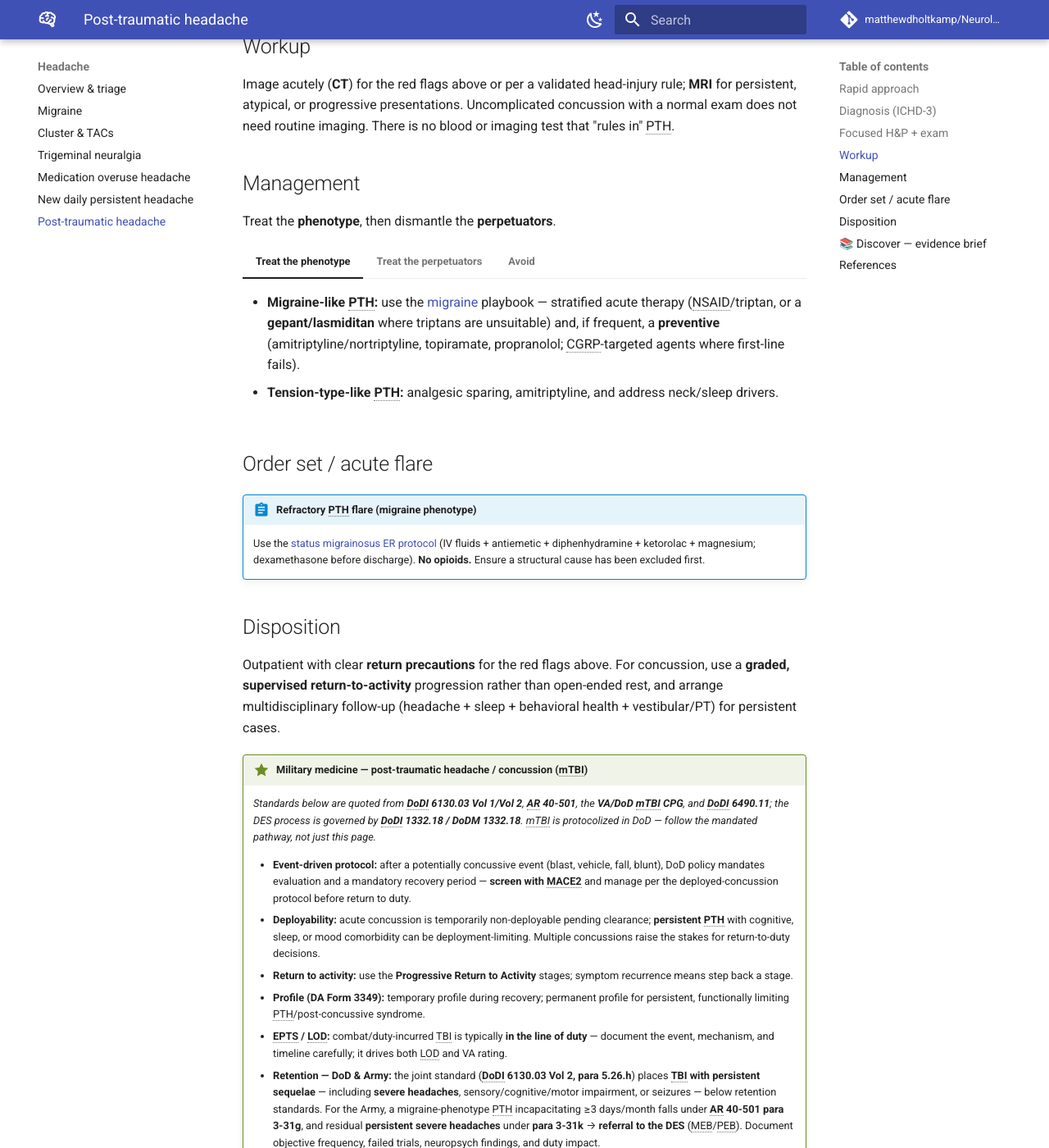
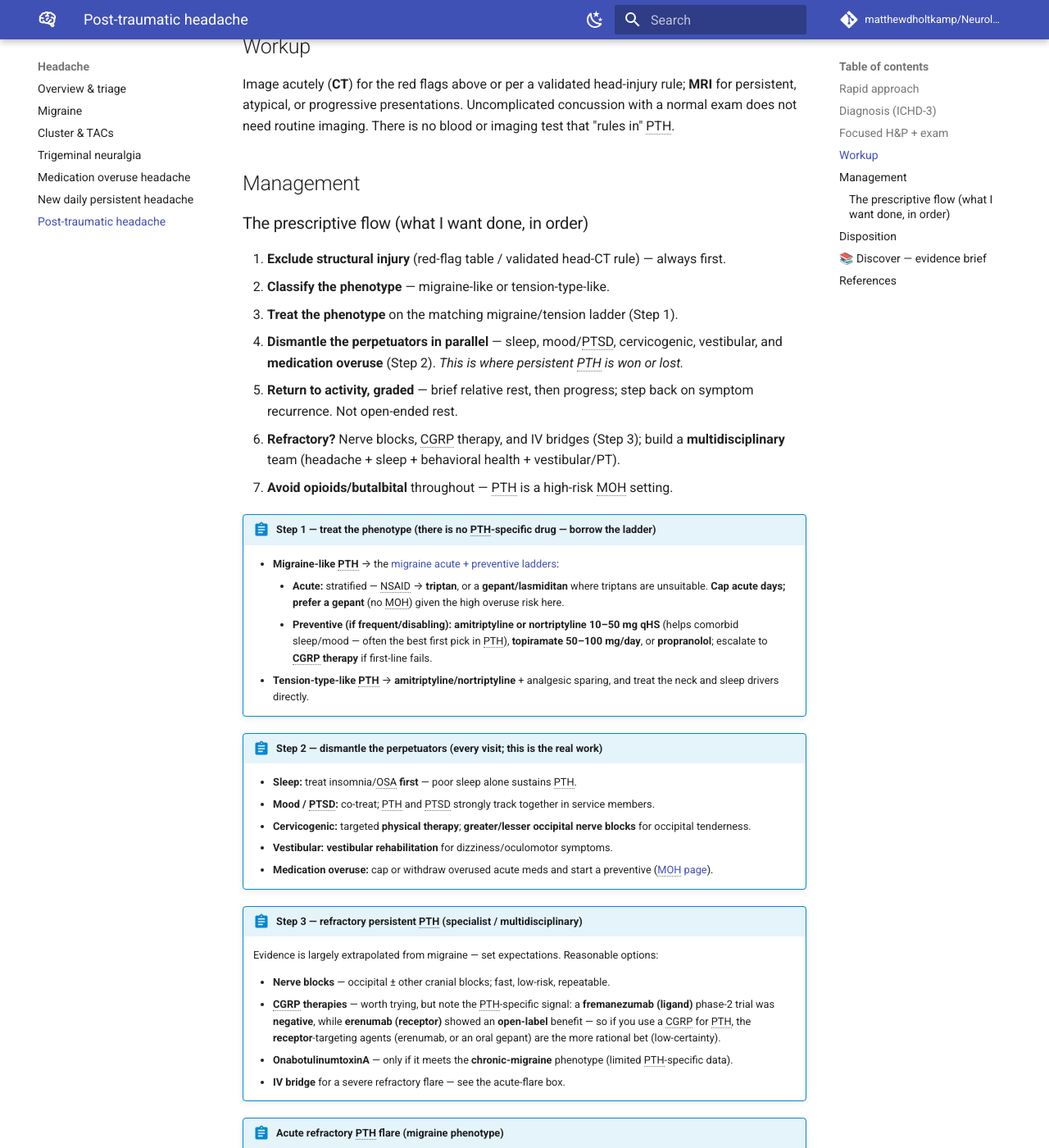
Before and after one commit to matthewdholtkamp/Neurology, an MkDocs documentation site: the page built from docs/headache/post-traumatic.md, in a window 1280 px wide and 1400 px high, scrolled down 1783 px. Shown: the whole window at 82% size. Built offline with MkDocs 1.6.1 and Material for MkDocs 9.7.7, drawn with Linux system fonts in a browser that asks for light colours; comment, search, counter and statistics services are not loaded; some of the changed text lies outside the part shown.

Commit message:
Rebuild post-traumatic headache management into tiered prescriptive style
Convert phenotype/perpetuator tabs into a prescriptive 'what I want done, in
order' flow + tiered order-set boxes (Step 1 treat phenotype with doses; Step 2
dismantle perpetuators; Step 3 refractory options; acute-flare + avoid boxes).
Add PTH-specific CGRP nuance (fremanezumab ligand phase-2 negative vs erenumab
receptor open-label positive), TRICARE prescribing note, and linked references.
Red-flag table and military box retained.

Co-Authored-By: Claude Fable 5 <noreply@anthropic.com>

```diff
--- a/docs/headache/post-traumatic.md
+++ b/docs/headache/post-traumatic.md
@@ -55,32 +55,67 @@ does not need routine imaging. There is no blood or imaging test that "rules in"
 
 ## Management
 
-Treat the **phenotype**, then dismantle the **perpetuators**.
+### The prescriptive flow (what I want done, in order)
 
-=== "Treat the phenotype"
-    - **Migraine-like PTH:** use the [migraine](migraine.md) playbook — stratified acute therapy
-      (NSAID/triptan, or a **gepant/lasmiditan** where triptans are unsuitable) and, if frequent,
-      a **preventive** (amitriptyline/nortriptyline, topiramate, propranolol; CGRP-targeted agents
-      where first-line fails).
-    - **Tension-type-like PTH:** analgesic sparing, amitriptyline, and address neck/sleep drivers.
+1. **Exclude structural injury** (red-flag table / validated head-CT rule) — always first.
+2. **Classify the phenotype** — migraine-like or tension-type-like.
+3. **Treat the phenotype** on the matching migraine/tension ladder (Step 1).
+4. **Dismantle the perpetuators in parallel** — sleep, mood/PTSD, cervicogenic, vestibular, and
+   **medication overuse** (Step 2). *This is where persistent PTH is won or lost.*
+5. **Return to activity, graded** — brief relative rest, then progress; step back on symptom
+   recurrence. Not open-ended rest.
+6. **Refractory?** Nerve blocks, CGRP therapy, and IV bridges (Step 3); build a **multidisciplinary**
+   team (headache + sleep + behavioral health + vestibular/PT).
+7. **Avoid opioids/butalbital** throughout — PTH is a high-risk MOH setting.
 
-=== "Treat the perpetuators"
-    - **Sleep:** treat insomnia/OSA first — poor sleep alone sustains PTH.
+!!! orderset "Step 1 — treat the phenotype (there is no PTH-specific drug — borrow the ladder)"
+    - **Migraine-like PTH** → the [migraine acute + preventive ladders](migraine.md):
+        - **Acute:** stratified — NSAID → **triptan**, or a **gepant/lasmiditan** where triptans are
+          unsuitable. **Cap acute days; prefer a gepant** (no MOH) given the high overuse risk here.
+        - **Preventive (if frequent/disabling):** **amitriptyline or nortriptyline 10–50 mg qHS**
+          (helps comorbid sleep/mood — often the best first pick in PTH), **topiramate 50–100 mg/day**,
+          or **propranolol**; escalate to **CGRP therapy** if first-line fails.
+    - **Tension-type-like PTH** → **amitriptyline/nortriptyline** + analgesic sparing, and treat the
+      neck and sleep drivers directly.
+
+!!! orderset "Step 2 — dismantle the perpetuators (every visit; this is the real work)"
+    - **Sleep:** treat insomnia/OSA **first** — poor sleep alone sustains PTH.
     - **Mood / PTSD:** co-treat; PTH and PTSD strongly track together in service members.
-    - **Cervicogenic:** targeted physical therapy; consider occipital/greater-occipital nerve blocks.
-    - **Vestibular:** vestibular rehabilitation for dizziness/oculomotor symptoms.
-    - **Medication overuse:** cap/withdraw overused acute meds; start a preventive.
+    - **Cervicogenic:** targeted **physical therapy**; **greater/lesser occipital nerve blocks** for
+      occipital tenderness.
+    - **Vestibular:** **vestibular rehabilitation** for dizziness/oculomotor symptoms.
+    - **Medication overuse:** cap or withdraw overused acute meds and start a preventive
+      ([MOH page](medication-overuse.md)).
 
-=== "Avoid"
+!!! orderset "Step 3 — refractory persistent PTH (specialist / multidisciplinary)"
+    Evidence is largely extrapolated from migraine — set expectations. Reasonable options:
+
+    - **Nerve blocks** — occipital ± other cranial blocks; fast, low-risk, repeatable.
+    - **CGRP therapies** — worth trying, but note the PTH-specific signal: a **fremanezumab (ligand)**
+      phase-2 trial was **negative**, while **erenumab (receptor)** showed an **open-label** benefit —
+      so if you use a CGRP for PTH, the **receptor**-targeting agents (erenumab, or an oral gepant)
+      are the more rational bet (low-certainty).
+    - **OnabotulinumtoxinA** — only if it meets the **chronic-migraine** phenotype (limited PTH-specific
+      data).
+    - **IV bridge** for a severe refractory flare — see the acute-flare box.
+
+!!! orderset "Acute refractory PTH flare (migraine phenotype)"
+    Use the [status migrainosus ER protocol](migraine.md#order-set-status-migrainosus-er)
+    (dopamine antagonist + NSAID + nerve block; magnesium; **dexamethasone** before discharge).
+    **No opioids or butalbital.** **Ensure a structural cause has been excluded first** — a
+    post-traumatic patient with a *new* or escalating headache gets imaged, not just medicated.
+
+!!! warning "Avoid"
     - **Opioids and butalbital** — ineffective and drive MOH and dependence.
-    - Prolonged strict rest — brief relative rest, then a **graded return to activity**.
+    - **Prolonged strict rest** — brief relative rest, then a **graded return to activity**.
 
-## Order set / acute flare
-
-!!! orderset "Refractory PTH flare (migraine phenotype)"
-    Use the [status migrainosus ER protocol](migraine.md#order-set-status-migrainosus-er)
-    (IV fluids + antiemetic + diphenhydramine + ketorolac + magnesium; dexamethasone before
-    discharge). **No opioids.** Ensure a structural cause has been excluded first.
+!!! tip "TRICARE — PTH prescribing"
+    Prescribe by phenotype: **amitriptyline, nortriptyline, topiramate, propranolol** are
+    **generic/formulary, no PA**, and the TCAs are an efficient first pick (headache + sleep + mood).
+    For a CGRP, **galcanezumab (Emgality) is the preferred, no-PA** option — but the PTH evidence
+    favors **receptor**-targeting agents, and **erenumab (Aimovig) / atogepant (Qulipta)** are
+    **PA-gated + neurologist**. Nerve blocks, PT, vestibular rehab, and behavioral health go through
+    normal specialty/rehab referral.
 
 ## Disposition
 
@@ -136,8 +171,11 @@ cases.
 - **Rest is not the treatment.** Brief relative rest followed by a **graded return to activity**
   beats prolonged rest.
 - **Avoid opioids/butalbital;** guard against medication-overuse headache, which is common here.
-- **CGRP-targeted therapies** are of active interest for PTH given its migrainous biology; use
-  established migraine indications and follow the evidence as it matures.
+- **CGRP-targeted therapies** are of active interest given PTH's migrainous biology, but the
+  PTH-specific evidence is **mixed and mechanism-relevant:** a **fremanezumab (ligand)** phase-2
+  trial was **negative** while **erenumab (receptor)** showed an **open-label** signal — hinting the
+  **CGRP receptor** may matter more than the peptide in PTH. Reasonable to try (receptor-targeting
+  agents preferred), but temper expectations; treatment remains extrapolated from migraine.
 
 **Key sources to cite (verify current versions):**
 
@@ -156,9 +194,16 @@ cases.
    Setting*](https://www.esd.whs.mil/Portals/54/Documents/DD/issuances/dodi/649011p.pdf).
 4. Traumatic Brain Injury Center of Excellence (TBICoE). *Progressive Return to Activity* clinical
    recommendation and provider tools.
+5. Ashina H, et al. *Persistent post-traumatic headache — CGRP-targeted therapy:* erenumab
+   open-label signal vs a **negative fremanezumab phase-2 trial** (receptor vs ligand in PTH).
+6. **TRICARE / DoD Uniform Formulary:** phenotype-directed oral preventives (amitriptyline,
+   nortriptyline, topiramate, propranolol) generic/formulary; galcanezumab (Emgality) preferred/no-PA;
+   erenumab/atogepant PA + neurologist. *Verify at the TRICARE Formulary Search.*
 
 *Verified July 2026: DoDI 6490.11 (mandates MACE screening across the Services), MACE2, the 2021
 VA/DoD mTBI CPG, and the 6-stage Progressive Return to Activity framework are current and correctly
-characterized. Retention/accession standards are quoted from DoDI 6130.03 Vol 2 (5.26.h) / Vol 1
+characterized. PTH treatment is extrapolated from migraine (no PTH-specific approved drug); the CGRP
+evidence is mixed — fremanezumab (ligand) negative in a phase-2 PTH trial, erenumab (receptor)
+positive open-label. Retention/accession standards are quoted from DoDI 6130.03 Vol 2 (5.26.h) / Vol 1
 (6.26) and AR 40-501 (3-31g/k); the graded aviation head-injury standards are AR 40-501 ch. 4,
 table 4-2 — confirm the exact table-4-2 tier at sign-off.*
```
